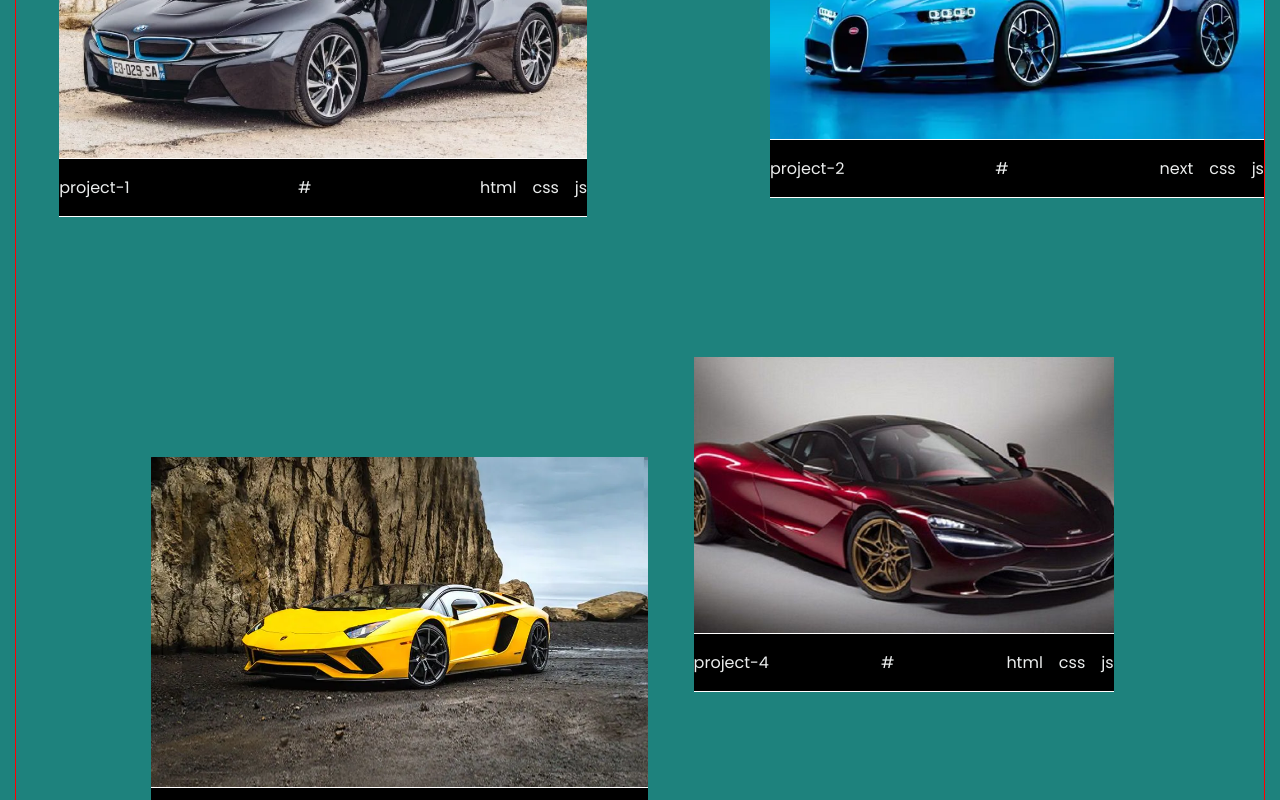
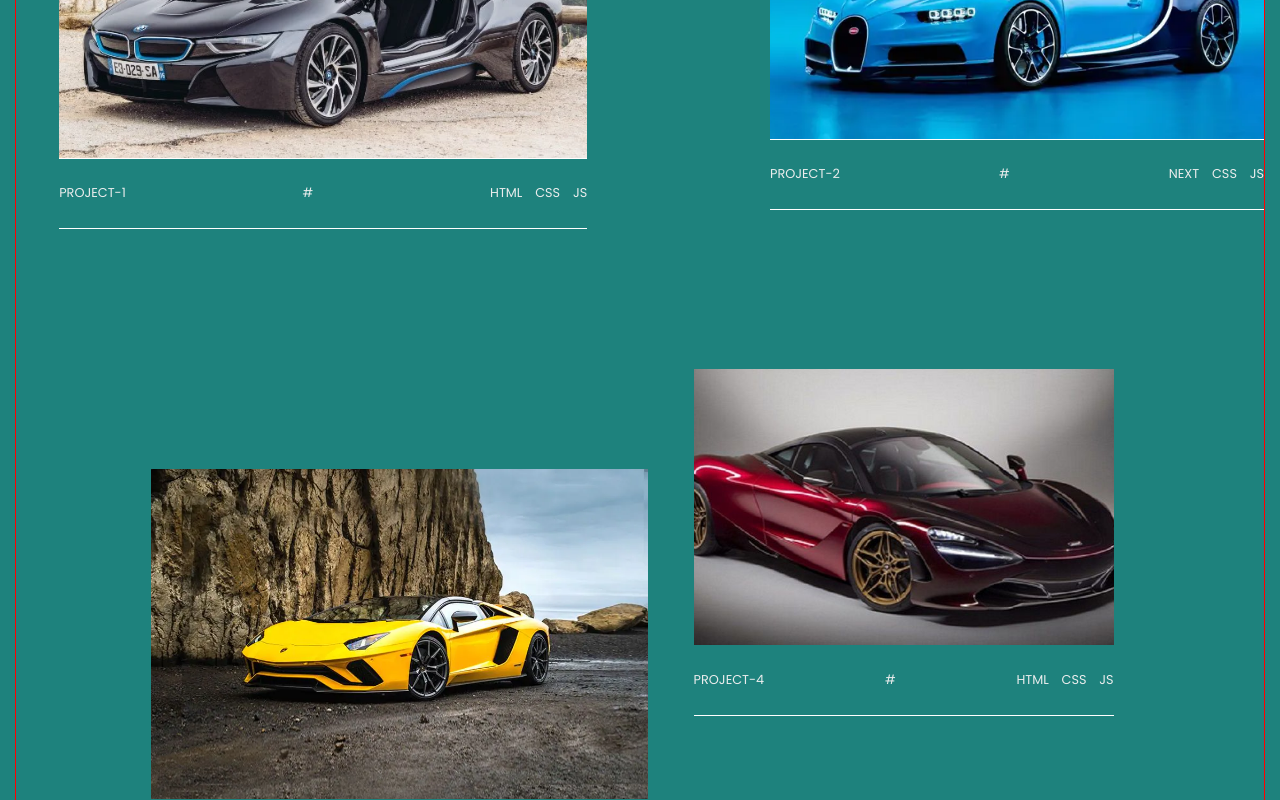
Before and after one commit to reynaldlamury/portfolio, a Next.js app: page / in a window 1280 px wide. Shown: the part 2880-3680 px from the top of the page. Built offline with nearby package versions, Linux system fonts and the light colour scheme.

Commit message:
change project-item desc background to bg-ternary

```diff
--- a/styles/Main/Projects.scss
+++ b/styles/Main/Projects.scss
@@ -46,11 +46,14 @@
     }
 
     .project-desc {
+      font-size: 0.8rem;
+      text-transform: uppercase;
+
       &__container {
         display: flex;
         justify-content: space-between;
-        background-color: black;
-        padding-block: 1em;
+        background-color: var(--bg-ternary);
+        padding-block: 2em;
       }
 
       &__tech {
```
